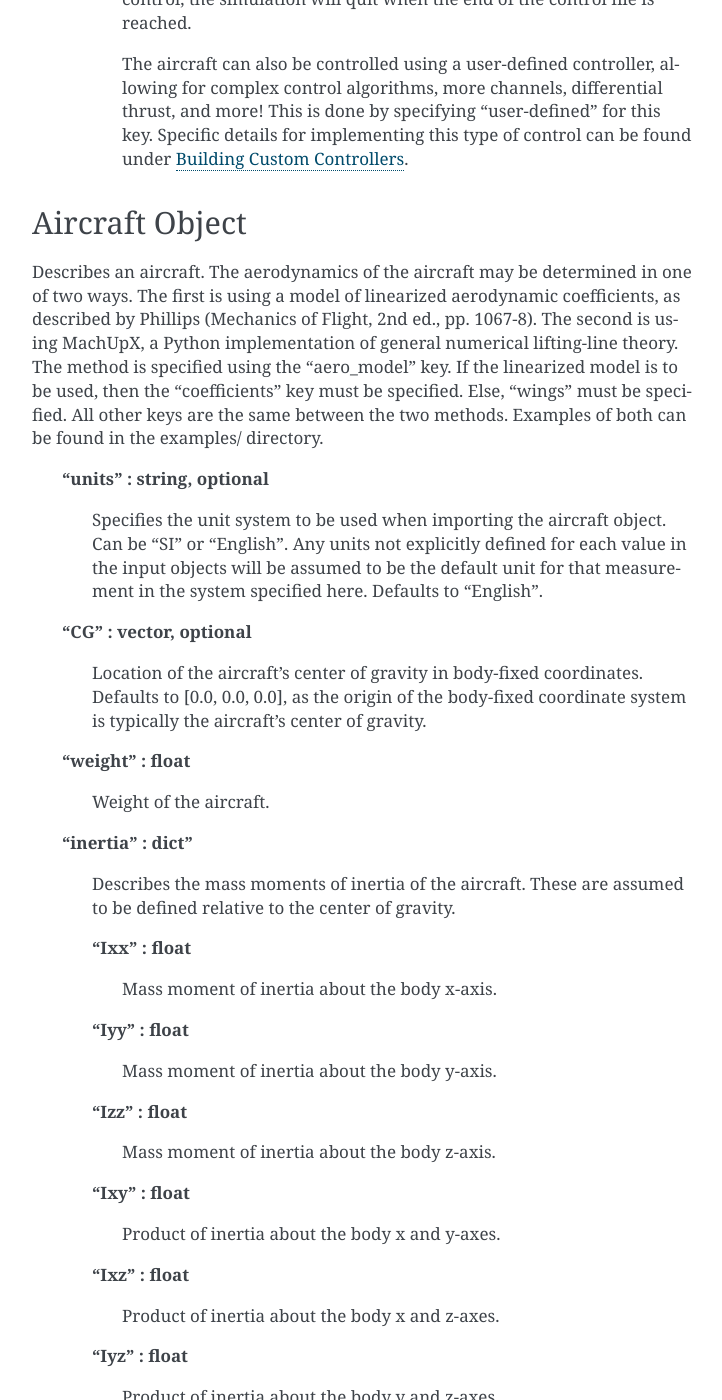
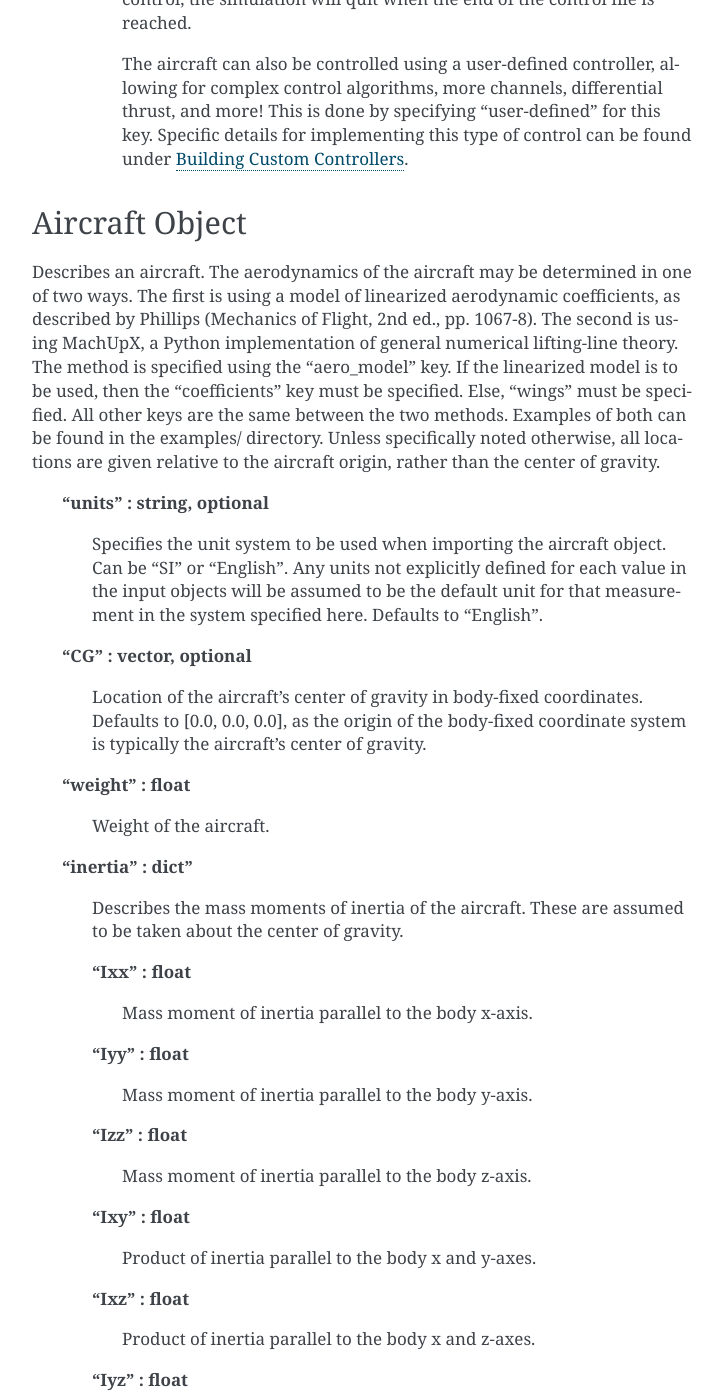
Before and after one commit to usuaero/Pylot, a Sphinx documentation site: the page built from docs/source/creating_input_files.md, in a window 1280 px wide and 1400 px high, scrolled down 8135 px. Shown: the whole window, without its empty margins (388-1110 px from the left). Built offline with Sphinx 7.4.7, drawn with Linux system fonts in a browser that asks for light colours; some of the changed text lies outside the part shown.

Commit message:
Clarified position definitions in docs.

```diff
--- a/docs/source/creating_input_files.md
+++ b/docs/source/creating_input_files.md
@@ -212,7 +212,7 @@ The following are keys which can be specified in the simulation JSON object. NOT
 >>>The aircraft can also be controlled using a user-defined controller, allowing for complex control algorithms, more channels, differential thrust, and more! This is done by specifying "user-defined" for this key. Specific details for implementing this type of control can be found under [Building Custom Controllers](building_custom_controllers).
 
 ## Aircraft Object
-Describes an aircraft. The aerodynamics of the aircraft may be determined in one of two ways. The first is using a model of linearized aerodynamic coefficients, as described by Phillips (Mechanics of Flight, 2nd ed., pp. 1067-8). The second is using MachUpX, a Python implementation of general numerical lifting-line theory. The method is specified using the "aero_model" key. If the linearized model is to be used, then the "coefficients" key must be specified. Else, "wings" must be specified. All other keys are the same between the two methods. Examples of both can be found in the examples/ directory.
+Describes an aircraft. The aerodynamics of the aircraft may be determined in one of two ways. The first is using a model of linearized aerodynamic coefficients, as described by Phillips (Mechanics of Flight, 2nd ed., pp. 1067-8). The second is using MachUpX, a Python implementation of general numerical lifting-line theory. The method is specified using the "aero_model" key. If the linearized model is to be used, then the "coefficients" key must be specified. Else, "wings" must be specified. All other keys are the same between the two methods. Examples of both can be found in the examples/ directory. Unless specifically noted otherwise, all locations are given relative to the aircraft origin, rather than the center of gravity.
 
 >**"units" : string, optional**
 >>Specifies the unit system to be used when importing the aircraft object. Can be "SI" or "English". Any units not explicitly defined for each value in the input objects will be assumed to be the default unit for that measurement in the system specified here. Defaults to "English".
@@ -224,25 +224,25 @@ Describes an aircraft. The aerodynamics of the aircraft may be determined in one
 >>Weight of the aircraft.
 >
 >**"inertia" : dict"**
->>Describes the mass moments of inertia of the aircraft. These are assumed to be defined relative to the center of gravity.
+>>Describes the mass moments of inertia of the aircraft. These are assumed to be taken about the center of gravity.
 >>
 >>**"Ixx" : float**
->>>Mass moment of inertia about the body x-axis.
+>>>Mass moment of inertia parallel to the body x-axis.
 >>
 >>**"Iyy" : float**
->>>Mass moment of inertia about the body y-axis.
+>>>Mass moment of inertia parallel to the body y-axis.
 >>
 >>**"Izz" : float**
->>>Mass moment of inertia about the body z-axis.
+>>>Mass moment of inertia parallel to the body z-axis.
 >>
 >>**"Ixy" : float**
->>>Product of inertia about the body x and y-axes.
+>>>Product of inertia parallel to the body x and y-axes.
 >>
 >>**"Ixz" : float**
->>>Product of inertia about the body x and z-axes.
+>>>Product of inertia parallel to the body x and z-axes.
 >>
 >>**"Iyz" : float**
->>>Product of inertia about the body y and z-axes.
+>>>Product of inertia parallel to the body y and z-axes.
 >
 >**"angular_momentum" : vector, optional**
 >>Angular momentum vector of aircraft conponents relative to the body-fixed frame. This is typically generated by spinning powerplant components. Defaults to [0.0, 0.0, 0.0].
```
